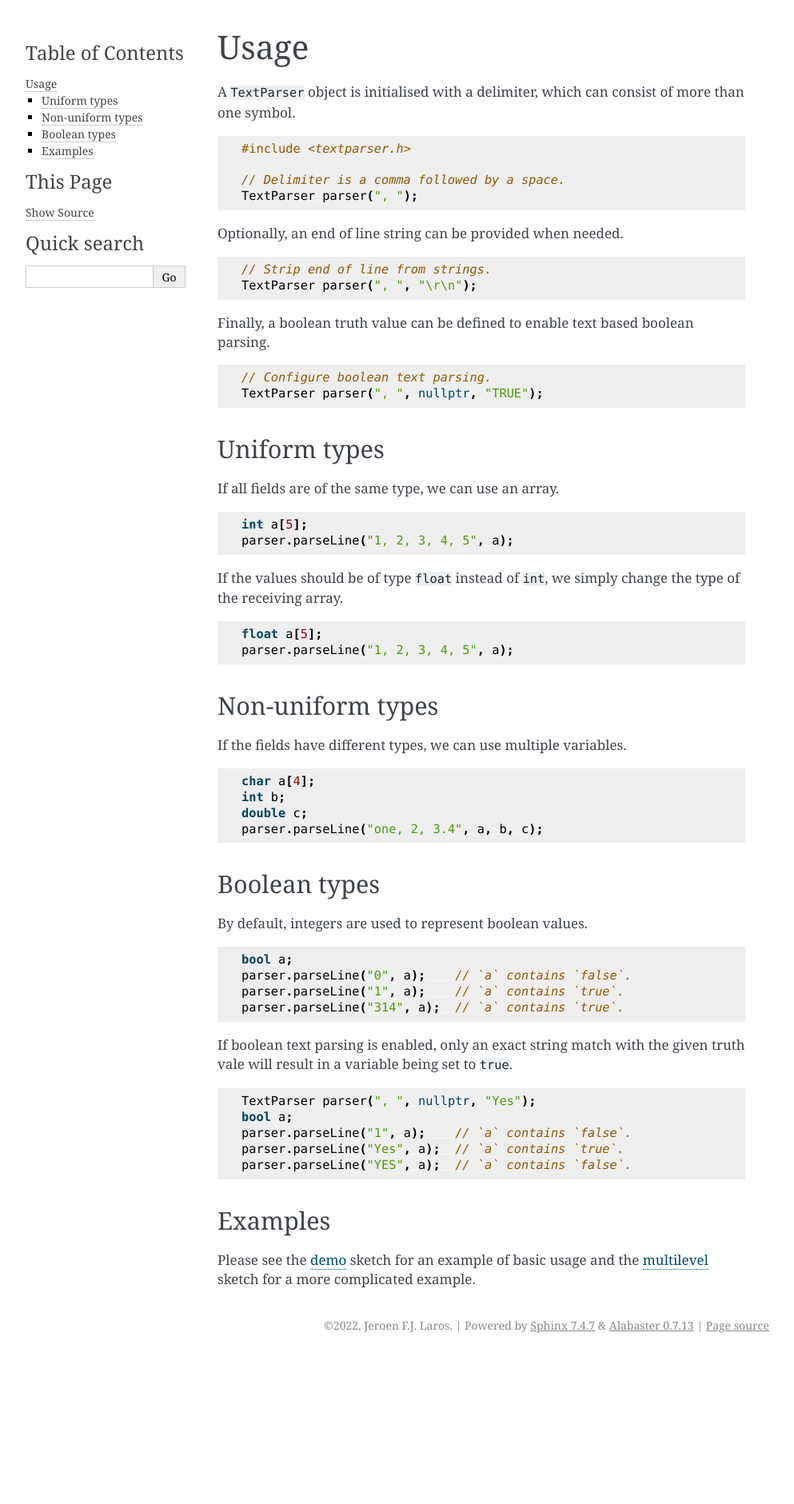
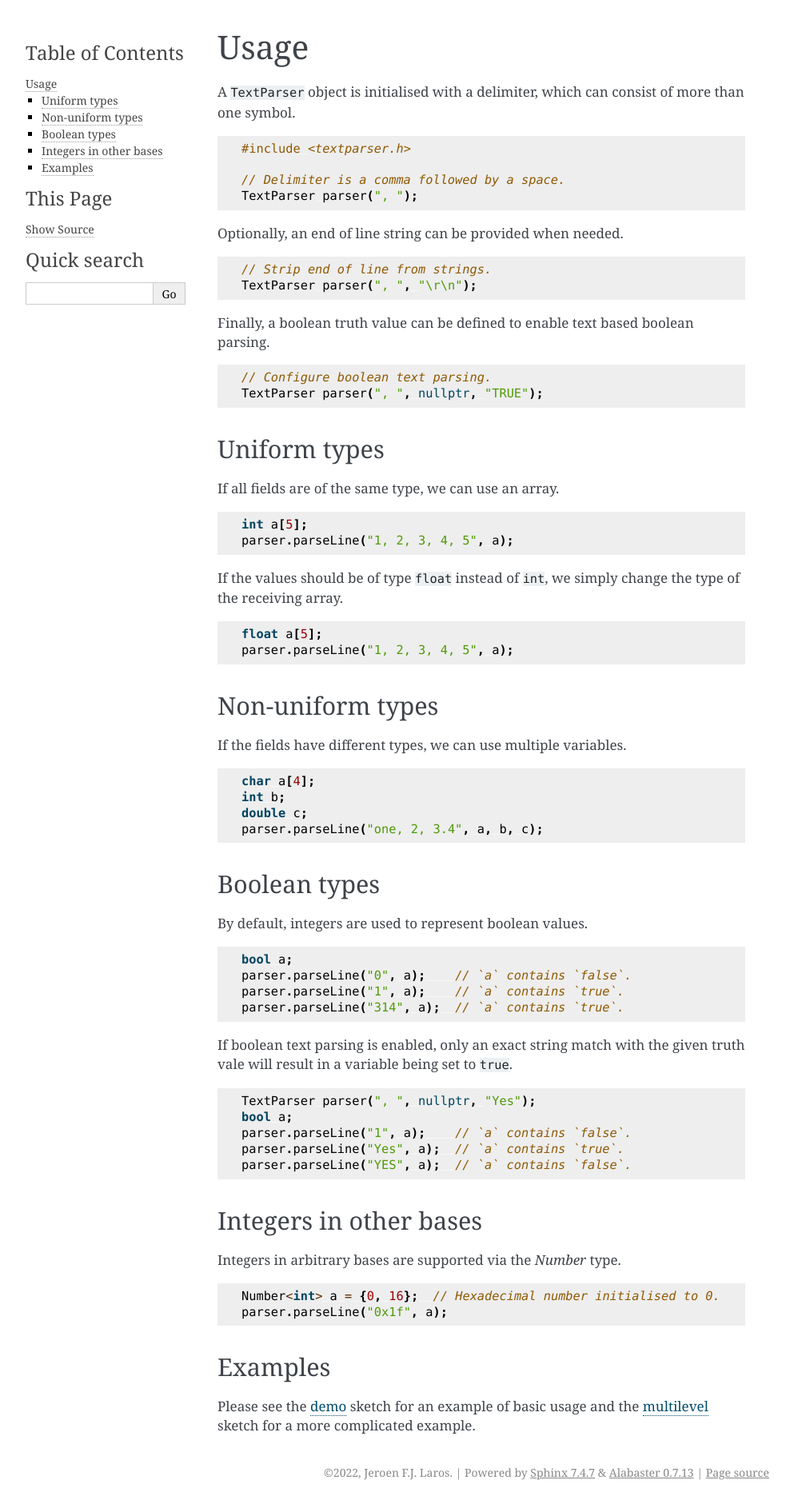
Before and after one commit to jfjlaros/textparser, a Sphinx documentation site: the page built from docs/usage.rst, in a window 1280 px wide. Shown: the whole page at 80% size, without its empty margins (148-1141 px from the left). Built offline with Sphinx 7.4.7, drawn with Linux system fonts in a browser that asks for light colours; before the commit the page ends 1697 px from its top, so only the background shows below that.

Commit message:
Support for integers in any base.

```diff
--- a/README.rst
+++ b/README.rst
@@ -31,6 +31,7 @@ This library provides a simple way to parse line based data.
 - Easy to use.
 - Works with all types of delimiters and line endings.
 - Works with arbitrary boolean value notation.
+- Works with integers in any base.
 - Tiny overhead compared to dedicated solutions.
 - Type safe.
 
@@ -63,7 +64,8 @@ If the fields have different types, we can use multiple variables.
     char a[4];
     int b;
     double c;
-    parser.parseLine("one, 2, 3.4", a, b, c);
+    Number<int> d = {0, 16};  // Hexadecimal number.
+    parser.parseLine("one, 2, 3.4, 0x38", a, b, c, d);
 
 
 .. _ReadTheDocs: https://arduinotextparser.readthedocs.io
--- a/docs/api.rst
+++ b/docs/api.rst
@@ -15,5 +15,8 @@ Type definitions
 Class definitions
 -----------------
 
+.. doxygenstruct:: Number
+   :members:
+
 .. doxygenclass:: TextParser
    :members:
--- a/docs/usage.rst
+++ b/docs/usage.rst
@@ -83,6 +83,17 @@ truth vale will result in a variable being set to ``true``.
     parser.parseLine("YES", a);  // `a` contains `false`.
 
 
+Integers in other bases
+-----------------------
+
+Integers in arbitrary bases are supported via the `Number` type.
+
+.. code-block:: cpp
+
+    Number<int> a = {0, 16};  // Hexadecimal number initialised to 0.
+    parser.parseLine("0x1f", a);
+
+
 Examples
 --------
 
```
Also changed, not shown: 3 other files.
